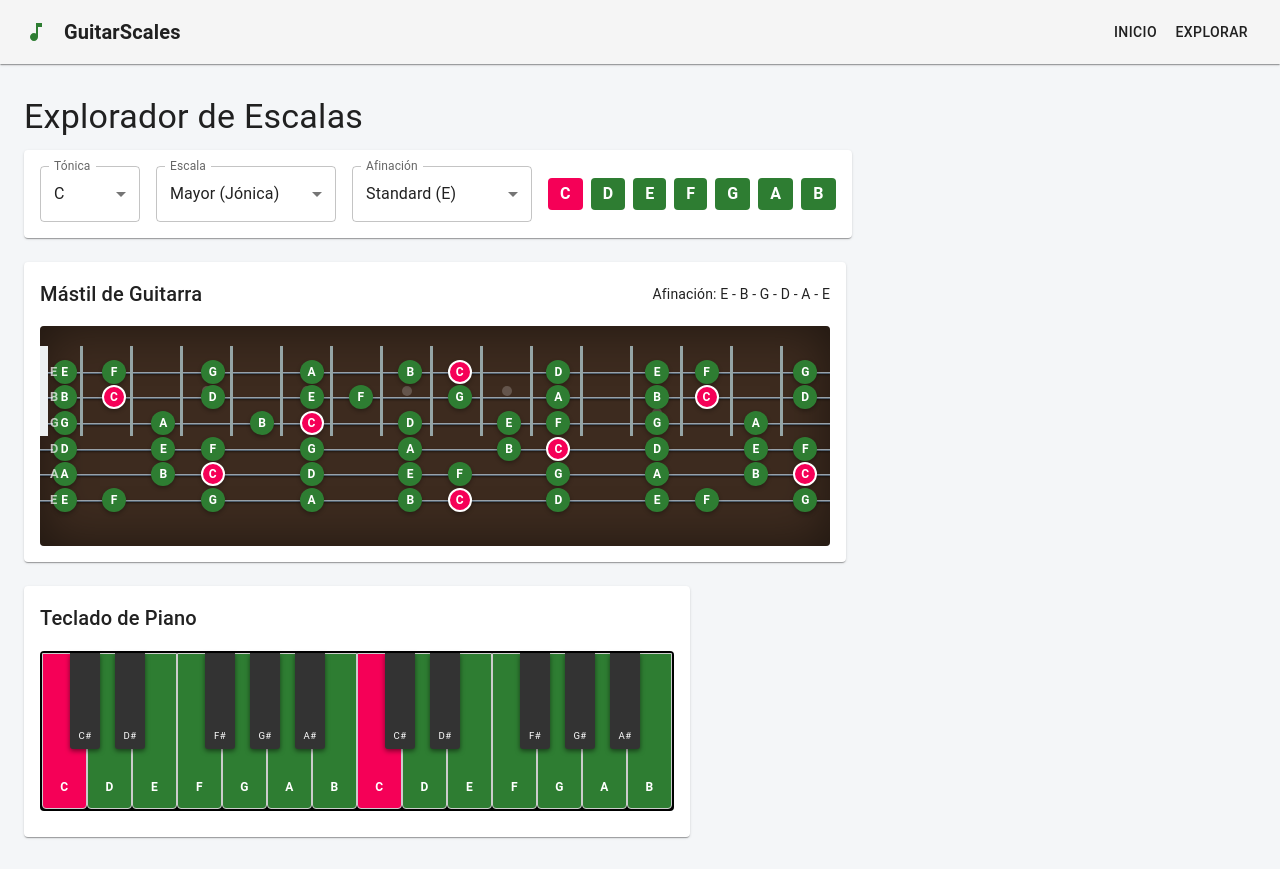
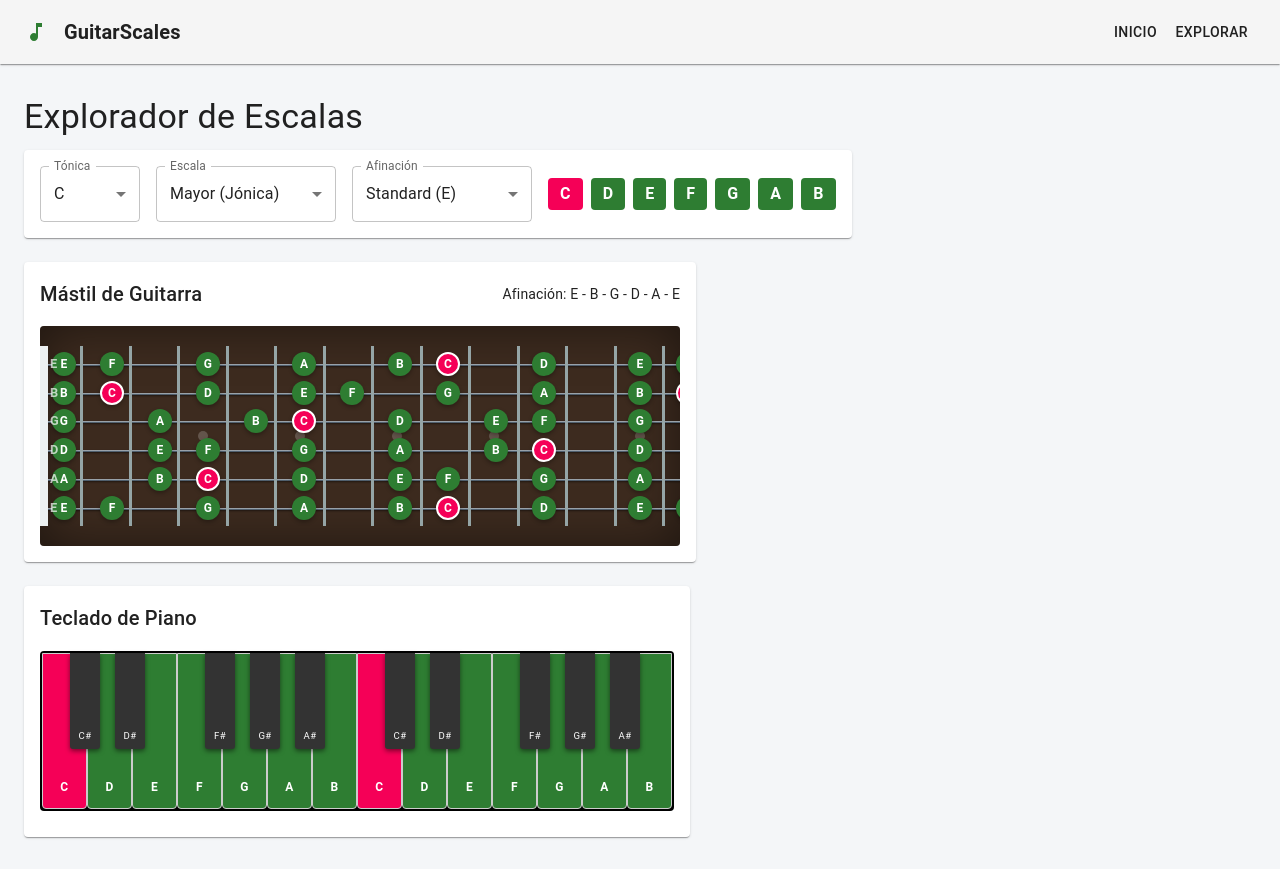
Before and after one commit to javiboin/guitar-scales-react, a React (Vite) app: page /visualizer in a window 1280 px wide. Built offline with nearby package versions, Linux system fonts and the light colour scheme.

Commit message:
fix: visuals neck

```diff
--- a/src/components/Guitar/GuitarNeck.jsx
+++ b/src/components/Guitar/GuitarNeck.jsx
@@ -21,7 +21,8 @@ const NeckContainer = styled(Box)(({ theme }) => ({
 const Fretboard = styled(Box)(({ frets = 22 }) => ({
   display: 'grid',
   gridTemplateColumns: `40px repeat(${frets}, 1fr)`,
-  minWidth: `${frets * 50 + 40}px`,
+  width: '120%',
+  minWidth: `${frets * 40 + 40}px`, // Un mínimo para que no se amontone en móvil
   height: '180px',
   position: 'relative',
 }));
@@ -40,7 +41,7 @@ const StringLine = styled(Box)(({ top }) => ({
 const FretLine = styled(Box)(({ isNut }) => ({
   gridRow: '1 / -1',
   borderLeft: isNut ? '8px solid #ecf0f1' : '3px solid #95a5a6',
-  height: '100%',
+  height: '200%',
   position: 'relative',
   zIndex: 2,
 }));
@@ -103,14 +104,16 @@ const GuitarNeck = ({
         ))}
 
         {/* Strings */}
-        {strings.map((s, i) => (
+        {strings.map((s, i) => {
+          const topPosition = 10 + i * (80 / (strings.length - 1));
+          return (
             <Box key={s}>
-            <StringLine top={(i + 1) * (100 / (strings.length + 1))} />
+              <StringLine top={topPosition} />
               <Box
                 sx={{
                   position: 'absolute',
                   left: '10px',
-                top: `${(i + 1) * (100 / (strings.length + 1))}%`,
+                  top: `${topPosition}%`,
                   transform: 'translateY(-50%)',
                   color: 'rgba(255,255,255,0.7)',
                   fontSize: '0.8rem',
@@ -121,7 +124,8 @@ const GuitarNeck = ({
                 {tuning[s]}
               </Box>
             </Box>
-        ))}
+          );
+        })}
 
         {/* Selected Notes */}
         {selectedNotes.map((note, i) => (
@@ -130,7 +134,7 @@ const GuitarNeck = ({
             isRoot={note.isRoot}
             sx={{
               left: `${(note.fret * (100 / (frets + 1))) + (50 / (frets + 1))}%`,
-              top: `${(note.string + 1) * (100 / (strings.length + 1))}%`,
+              top: `${10 + note.string * (80 / (strings.length - 1))}%`,
             }}
           >
             {note.label}
```
Lines whose indentation alone changed are shown as unchanged.
